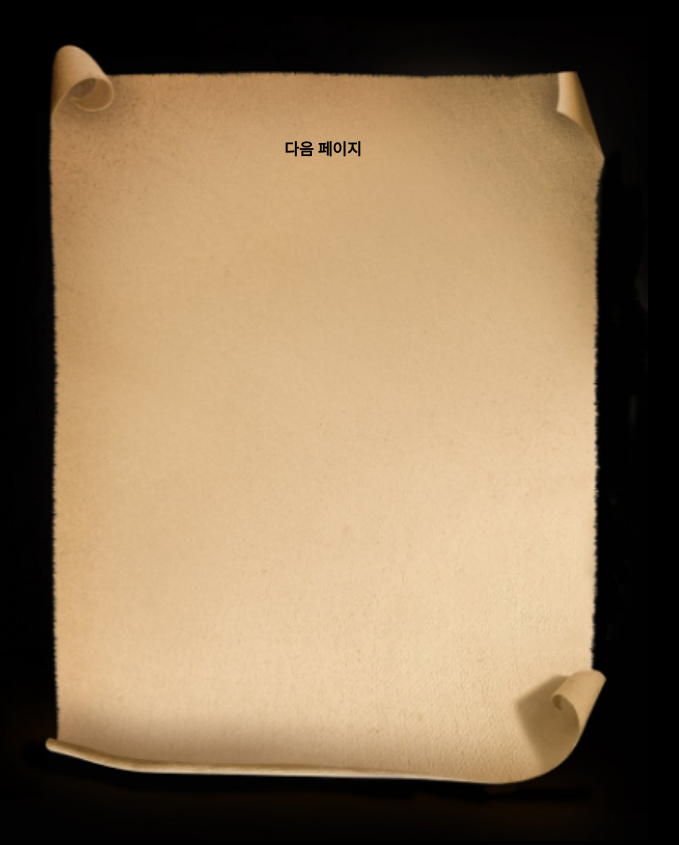
After one commit to Dlockholmes/onlyrest, a Flask app: page /mission2 in a window 1280 px wide. The commit adds this page. Shown: the whole page, without its empty margins (317-996 px from the left). Run offline with Flask 3, Linux system fonts and the light colour scheme; the visitor is signed in with stand-in values (Sample User, id 1); parts of the project's set-up code (start-up, migrations or seed data) failed here and were passed over; some web fonts are replaced.

Commit message:
mission2

```diff
--- a/app/app.py
+++ b/app/app.py
@@ -163,7 +163,14 @@ def wordle():
 
 @app.route("/mission")
 def mission():
-    if "logged" not in session: json.dumps({"success": False})
-    if not session["logged"]: json.dumps({"success": False})
+    if "logged" not in session: return redirect("/Corba")
+    if not session["logged"]: return redirect("/Corba")
 
     return render_template("mission.html",user=session["username"])
+
+@app.route("/mission2")
+def mission2():
+    if "logged" not in session: return redirect("/Corba")
+    if not session["logged"]: return redirect("/Corba")
+
+    return render_template("mission2.html",user=session["username"])
--- a/app/templates/mission.html
+++ b/app/templates/mission.html
@@ -39,5 +39,6 @@
         <br>
         <p style="display: inline;">-<div class="point" style="display: inline;font-weight: normal;">[CENSORED]</div>-</p>
     </div>
+    <div style="position:absolute; top:50%; left:50%; padding:100px; background-color:white;"></div>
 </body>
 </html>
--- /dev/null
+++ b/app/templates/mission2.html
@@ -0,0 +1,28 @@
+<!DOCTYPE html>
+<html lang="en">
+<head>
+    <meta charset="UTF-8">
+    <title>MISSION</title>
+    <link rel="stylesheet" href="/sys/css/mission.css">
+    <style>
+        @font-face {
+            font-family: "letter";
+            src: url("/sys/css/fonts/MapoDacapo.ttf") format("truetype");
+            font-weight: normal;
+        }
+        @font-face {
+            font-family: "letter_point";
+            src: url("/sys/css/fonts/KOTRA_BOLD.ttf") format("truetype");
+            font-weight: normal;
+        }
+    </style>
+</head>
+<body>
+    <div id="letter_container">
+        <img id="letter_img" src="/sys/images/letter.png">
+    </div>
+    <div id="letter" style="font-weight: bold;">
+        <p>다음 페이지</p>
+    </div>
+</body>
+</html>
```
